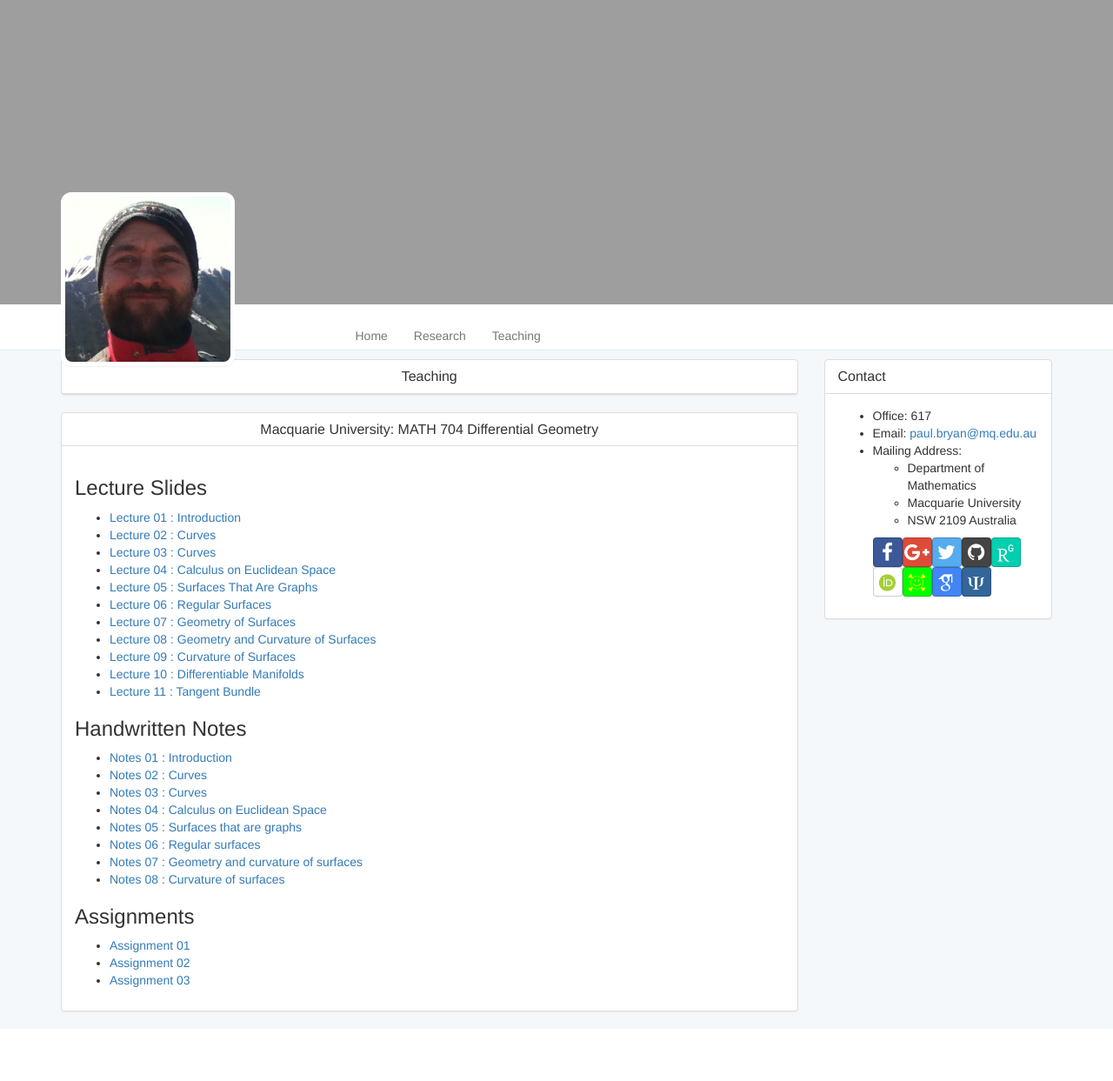
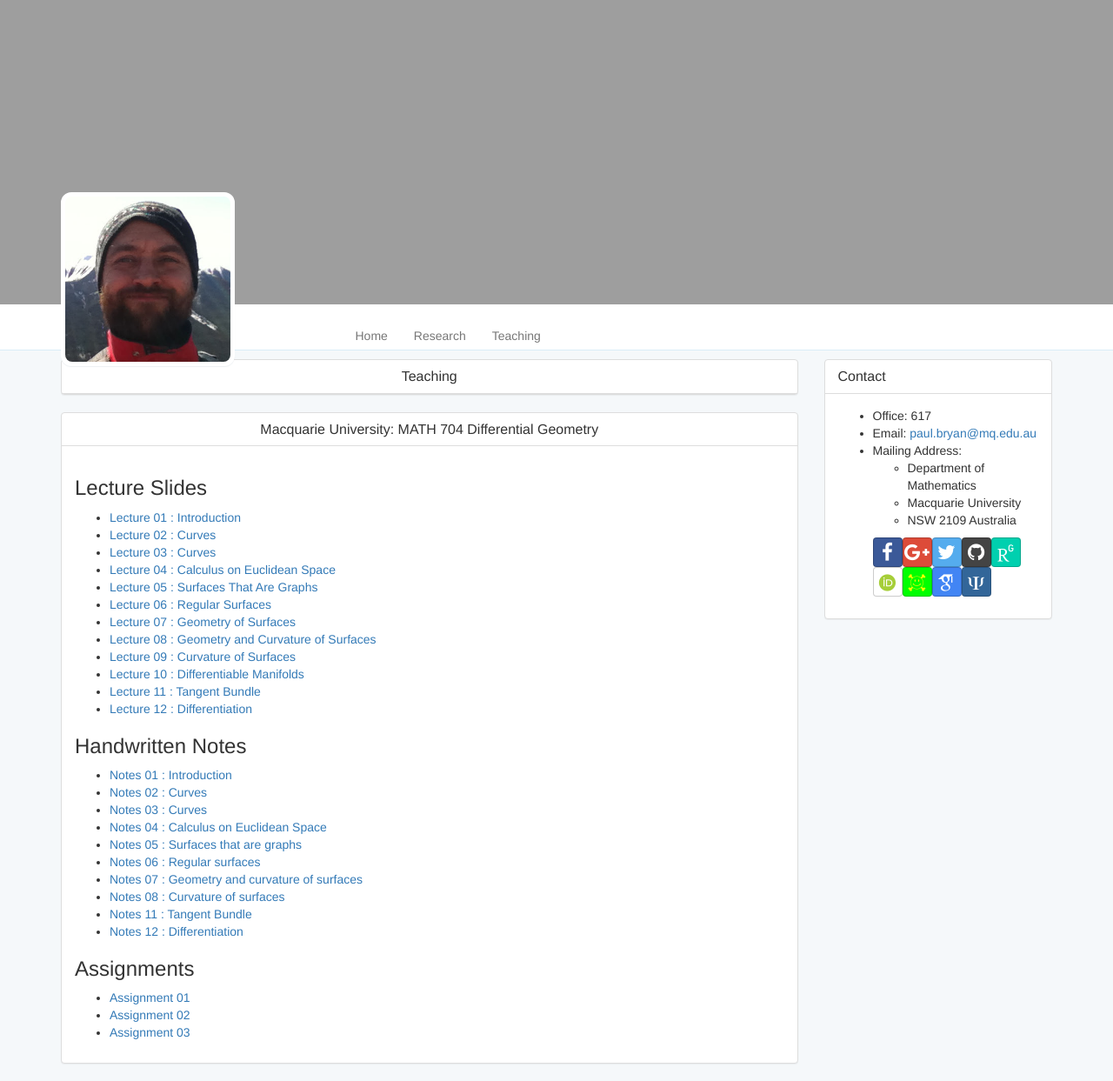
Before and after one commit to pabryan/pabryan.github.io, a Jekyll site: the page built from teaching/mq_math704_2018/index.html, in a window 1280 px wide. Shown: the whole page at 87% size. Built offline with Jekyll 4.4.1, drawn with Linux system fonts in a browser that asks for light colours; some web fonts are replaced; before the commit the page ends 1183 px from its top, so only the background shows below that.

Commit message:
Updated mq_math704_20018.

```diff
--- a/teaching/mq_math704_2018/index.html
+++ b/teaching/mq_math704_2018/index.html
@@ -22,6 +22,7 @@ description: "Paul Bryan: Mathematician - Macquarie University: MATH 704 Differe
       <li><a href="{{ site.baseurl }}/teaching/mq_math704_2018/lec09.pdf">Lecture 09 : Curvature of Surfaces</a></li>
       <li><a href="{{ site.baseurl }}/teaching/mq_math704_2018/lec10.pdf">Lecture 10 : Differentiable Manifolds</a></li>
       <li><a href="{{ site.baseurl }}/teaching/mq_math704_2018/lec11.pdf">Lecture 11 : Tangent Bundle</a></li>
+      <li><a href="{{ site.baseurl }}/teaching/mq_math704_2018/lec12.pdf">Lecture 12 : Differentiation</a></li>
     </ul>
 
     <h3>Handwritten Notes</h3>
@@ -34,6 +35,8 @@ description: "Paul Bryan: Mathematician - Macquarie University: MATH 704 Differe
       <li><a href="{{ site.baseurl }}/teaching/mq_math704_2018/handwritten_notes_06.pdf">Notes 06 : Regular surfaces</a></li>
       <li><a href="{{ site.baseurl }}/teaching/mq_math704_2018/handwritten_notes_07.pdf">Notes 07 : Geometry and curvature of surfaces</a></li>
       <li><a href="{{ site.baseurl }}/teaching/mq_math704_2018/handwritten_notes_08.pdf">Notes 08 : Curvature of surfaces</a></li>
+      <li><a href="{{ site.baseurl }}/teaching/mq_math704_2018/handwritten_notes_11.pdf">Notes 11 : Tangent Bundle</a></li>
+      <li><a href="{{ site.baseurl }}/teaching/mq_math704_2018/handwritten_notes_12.pdf">Notes 12 : Differentiation</a></li>
     </ul>
 
     <h3>Assignments</h3>
```
Also changed, not shown: 2 other files.
